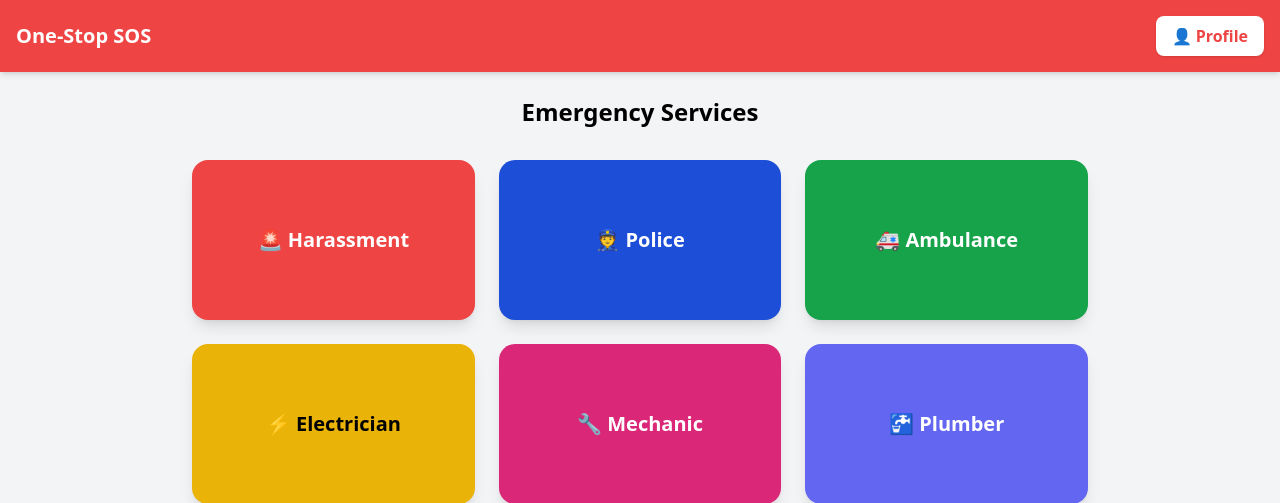
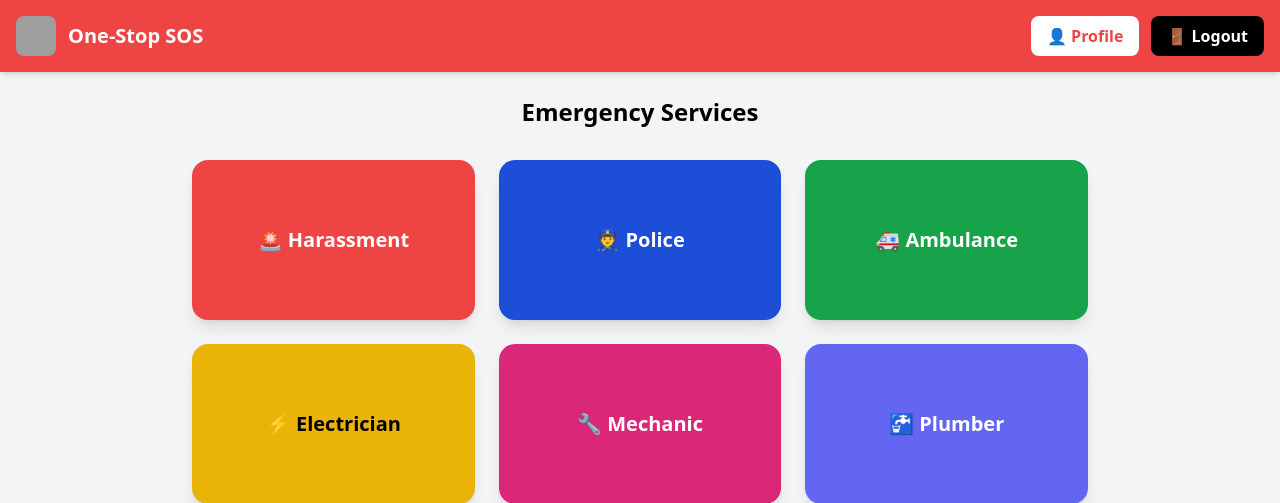
Before and after one commit to Anuj-code-AI/sos-app, a Flask app: page /dashboard in a window 1280 px wide. Shown: the top 503 px of the page. Run offline with Flask 3, Linux system fonts and the light colour scheme; the visitor is signed in with stand-in values (Sample User, id 1); some libraries are stand-ins or nearby versions; grey boxes are pictures that could not be loaded.

Commit message:
new change

```diff
--- a/app/controllers/profile_controller.py
+++ b/app/controllers/profile_controller.py
@@ -28,6 +28,11 @@ def update_profile():
     ProfileService.update_profile(user_id, name, address)
     return redirect("/profile")
 
+@profile_bp.route("/logout")
+def logout():
+    session.clear()
+    return redirect("/login")
+
 # API to get current user id
 @profile_bp.route("/api/me", methods=["GET"])
 def get_me():
--- a/app/static/js/dashboard.js
+++ b/app/static/js/dashboard.js
@@ -83,16 +83,21 @@ function showAlert(data) {
 }
 
 // 🔴 Sender sends SOS
-function sendHarassment() {
+function sendHarassment(customMessage = "") {
     getLocation((lat, lng) => {
         fetch("/alert/harassment", {
             method: "POST",
             credentials: "include",
             headers: { "Content-Type": "application/json" },
-            body: JSON.stringify({ lat, lng })
+            body: JSON.stringify({
+                lat,
+                lng,
+                message: customMessage
+            })
         });
     });
 }
+
 
 function showHelpAcceptedMessage(message) {
     const container = document.getElementById("alert-container");
@@ -132,3 +137,49 @@ function showHelperOnSenderMap(lat, lng) {
 
     senderMap.setView([lat, lng], 15);
 }
+
+function openConfirmHarassment() {
+    const container = document.getElementById("alert-container");
+    if (!container) return;
+
+    const box = document.createElement("div");
+
+    box.className = "bg-white border-l-4 border-red-500 p-5 rounded-xl shadow-xl space-y-3";
+
+    box.innerHTML = `
+        <h3 class="text-lg font-bold text-red-600">⚠️ Confirm Emergency Alert</h3>
+        <p class="text-gray-700">
+            Are you sure you want to send this emergency alert to nearby users?
+        </p>
+
+        <textarea id="custom-alert-message"
+                  class="w-full border rounded-lg p-2"
+                  rows="3"
+                  placeholder="Optional: Add more details (e.g. I am near bus stand, red shirt...)"></textarea>
+
+        <div class="flex gap-3 pt-2">
+            <button id="confirmSendBtn"
+                    class="flex-1 bg-red-500 text-white font-bold py-2 rounded-lg">
+                ✅ Yes, Send Alert
+            </button>
+            <button id="cancelSendBtn"
+                    class="flex-1 bg-gray-300 font-bold py-2 rounded-lg">
+                ❌ Cancel
+            </button>
+        </div>
+    `;
+
+    container.prepend(box);
+
+    // Cancel
+    box.querySelector("#cancelSendBtn").onclick = () => {
+        box.remove();
+    };
+
+    // Confirm
+    box.querySelector("#confirmSendBtn").onclick = () => {
+        const msg = box.querySelector("#custom-alert-message").value;
+        box.remove();
+        sendHarassment(msg);
+    };
+}
--- a/app/templates/dashboard.html
+++ b/app/templates/dashboard.html
@@ -21,11 +21,17 @@
 
 <!-- HEADER -->
 <header class="bg-red-500 text-white p-4 flex justify-between items-center shadow-md">
-    <div class="text-xl font-bold">One-Stop SOS</div>
-    <a href="/profile" class="bg-white text-red-500 px-4 py-2 rounded-lg font-semibold shadow">
-        👤 Profile
-    </a>
+    <div class="flex items-center gap-3">
+        <img src="/static/logo.png" class="h-10 w-10 rounded-lg" />
+        <span class="text-xl font-bold">One-Stop SOS</span>
+    </div>
+
+    <div class="flex gap-3">
+        <a href="/profile" class="bg-white text-red-500 px-4 py-2 rounded-lg font-semibold">👤 Profile</a>
+        <a href="/logout"  onclick="localStorage.clear()" class="bg-black text-white px-4 py-2 rounded-lg font-semibold">🚪 Logout</a>
+    </div>
 </header>
+
 
 <!-- ALERT CONTAINER -->
 <div id="alert-container"
@@ -40,7 +46,7 @@
     <!-- GRID -->
     <div class="grid grid-cols-1 sm:grid-cols-2 md:grid-cols-3 gap-6 max-w-4xl mx-auto">
 
-        <button onclick="sendHarassment()"
+        <button onclick="openConfirmHarassment()"
                 class="h-40 rounded-2xl bg-red-500 text-white text-xl font-semibold shadow-lg hover:scale-105 transition flex items-center justify-center">
             🚨 Harassment
         </button>
```
